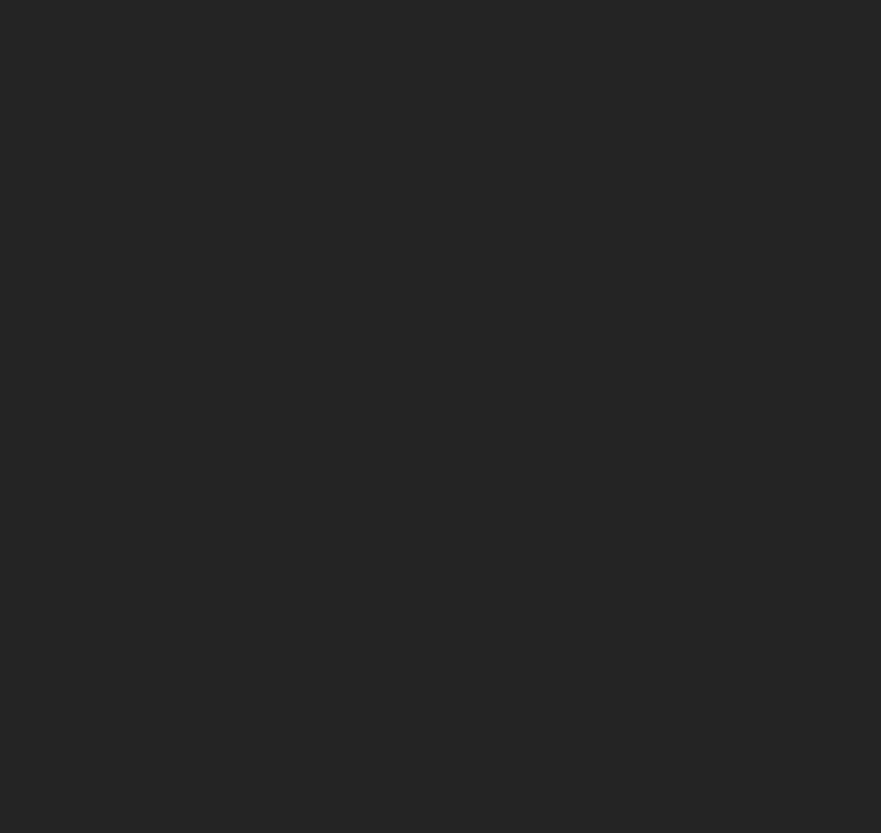
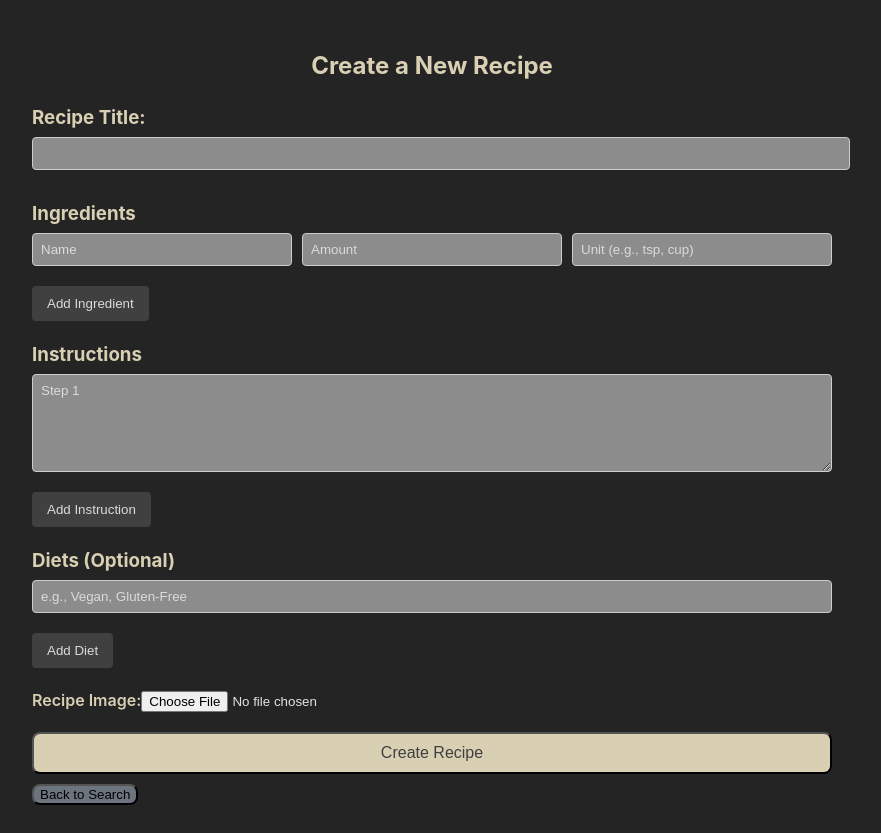
Before and after one commit to dianachu18/Byte-to-Bite, a React (Vite) app: page /RecipeCreation in a window 1280 px wide. Before the commit this address had no page. Shown: the whole page, without its empty margins (208-1089 px from the left). Before the commit the page ends 800 px from the top, so only its background shows below. Built offline with nearby package versions, Linux system fonts and the light colour scheme.

Commit message:
Adjusted placeholder font color for visibility and path rename for Recipe Creation page

```diff
--- a/src/App.jsx
+++ b/src/App.jsx
@@ -20,7 +20,7 @@ function App() {
         <Route exact path="/UserProfile" element={ <UserProfile /> } />
 
         <Route path="/recipe/:id" element={ <RecipeDisplay /> } />
-        <Route path="/recipe-creation" element={<RecipeCreation />} />
+        <Route path="/RecipeCreation" element={<RecipeCreation />} />
 
       </Routes>
     </Router>
--- a/src/RecipeCreationStyle.css
+++ b/src/RecipeCreationStyle.css
@@ -40,6 +40,10 @@
     color: #dbdbdb;
   }
 
+  .rc-input::placeholder {
+    color: #dbdbdb;
+  }
+
   .ingredient-row,
   .instruction-row,
   .diet-row {
@@ -57,6 +61,10 @@
     font-family: Arial, Helvetica, sans-serif;
     height: 80px;
     resize: vertical;
+  }
+
+  .rc-textarea::placeholder {
+    color: #dbdbdb;
   }
 
   .rc-button {
@@ -92,12 +100,12 @@
   }
 
   .error {
-    color: red;
+    color: #995f5f;
     text-align: center;
   }
 
   .success {
-    color: green;
+    color: #92b4a7;
     text-align: center;
   }
 
--- a/src/SearchPage.jsx
+++ b/src/SearchPage.jsx
@@ -64,7 +64,7 @@ export function SearchPage() {
         </div>
         <button
           className="create-recipe-btn"
-          onClick={() => navigate("/recipe-creation")}
+          onClick={() => navigate("/RecipeCreation")}
         >
           Create Recipe
         </button>
```
